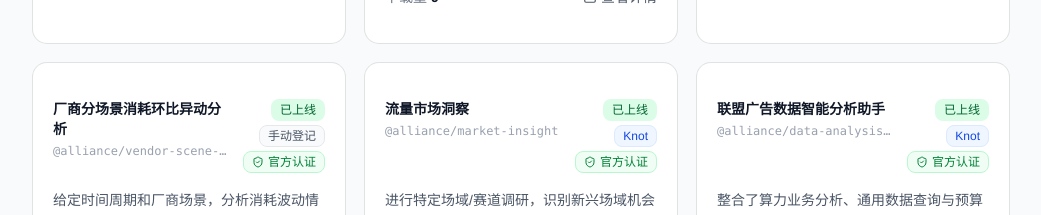
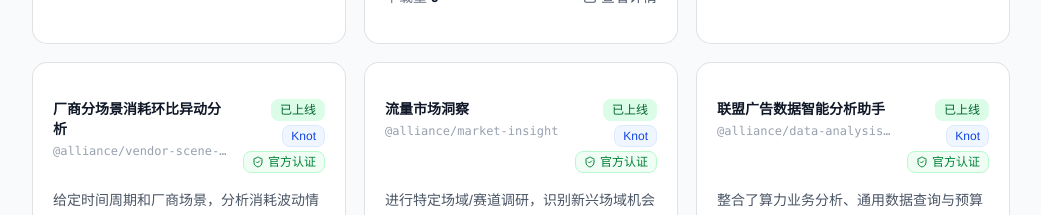
Before and after one commit to francoso/skillhub-portal, a Next.js app: page /skillhub-portal/skills in a window 1280 px wide. Shown: the part 840-1055 px from the top of the page, without its empty margins (239-1280 px from the left). Built offline with nearby package versions, Linux system fonts and the light colour scheme.

Commit message:
fix: hide manual skill source

```diff
--- a/src/app/page.tsx
+++ b/src/app/page.tsx
@@ -611,7 +611,7 @@ function UploadWizard() {
                 <p className="text-xs font-medium text-fuchsia-700">已跳过 AI 评分和埋点注入</p>
                 {registeredAdataclawSkill && (
                   <p className="mt-1 text-xs text-gray-500">
-                    Owner：{registeredAdataclawSkill.owner} · 数据源：manual / 0
+                    Owner：{registeredAdataclawSkill.owner} · 来源：adataclaw 登记
                   </p>
                 )}
                 <a
--- a/src/app/skills/[id]/page.tsx
+++ b/src/app/skills/[id]/page.tsx
@@ -32,13 +32,11 @@ const teamColors: Record<string, string> = {
 const sourceLabels: Record<NonNullable<Skill["source"]>, string> = {
   knot: "Knot",
   adataclaw: "adataclaw",
-  manual: "手动登记",
 };
 
 const sourceStyles: Record<NonNullable<Skill["source"]>, string> = {
   knot: "bg-blue-50 text-blue-700 border-blue-100",
   adataclaw: "bg-fuchsia-50 text-fuchsia-700 border-fuchsia-100",
-  manual: "bg-gray-50 text-gray-600 border-gray-200",
 };
 
 export function generateStaticParams() {
@@ -204,7 +202,7 @@ export default async function SkillDetailPage({
 
   const radarData = getRadarData(skill);
   const stage = getSkillStage(skill.id);
-  const source = skill.source ?? "manual";
+  const source = skill.source ?? "knot";
   const isAdataclaw = source === "adataclaw";
   const primaryUrl = isAdataclaw ? skill.externalUrl ?? ADATACLAW_SKILL_URL : skill.downloadUrl;
 
--- a/src/app/skills/page.tsx
+++ b/src/app/skills/page.tsx
@@ -34,13 +34,11 @@ const domainStyles: Record<SkillDomain, string> = {
 const sourceLabels: Record<NonNullable<Skill["source"]>, string> = {
   knot: "Knot",
   adataclaw: "adataclaw",
-  manual: "手动登记",
 };
 
 const sourceStyles: Record<NonNullable<Skill["source"]>, string> = {
   knot: "bg-blue-50 text-blue-700 border-blue-100",
   adataclaw: "bg-fuchsia-50 text-fuchsia-700 border-fuchsia-100",
-  manual: "bg-gray-50 text-gray-600 border-gray-200",
 };
 
 export default function SkillsPage() {
@@ -183,7 +181,7 @@ export default function SkillsPage() {
 
       <div className="grid grid-cols-1 md:grid-cols-2 xl:grid-cols-3 gap-5">
         {filtered.map((skill) => {
-          const source = skill.source ?? "manual";
+          const source = skill.source ?? "knot";
           const isAdataclaw = source === "adataclaw";
           return (
           <Link key={skill.id} href={`/skills/${skill.id}`}>
--- a/src/lib/data.ts
+++ b/src/lib/data.ts
@@ -81,8 +81,7 @@ export const ADATACLAW_SKILL_URL = "https://adata.woa.com/bi/skill";
 export function resolveSkillSource(skill: Pick<Skill, "source" | "downloadUrl" | "externalUrl">): SkillSource {
   if (skill.source) return skill.source;
   if (skill.externalUrl?.includes("adata.woa.com")) return "adataclaw";
-  if (skill.downloadUrl?.includes("knot.woa.com")) return "knot";
-  return "manual";
+  return "knot";
 }
 
 function platformForSource(source: SkillSource): Skill["platform"] {
--- a/src/lib/types.ts
+++ b/src/lib/types.ts
@@ -7,7 +7,7 @@ export interface SkillMetrics {
   lastSyncAt?: string;
 }
 
-export type SkillSource = "knot" | "adataclaw" | "manual";
+export type SkillSource = "knot" | "adataclaw";
 
 export interface Skill {
   id: string;
@@ -28,7 +28,7 @@ export interface Skill {
   downloadUrl?: string;
   externalUrl?: string;
   source?: SkillSource;
-  platform?: "Knot" | "adataclaw" | "manual";
+  platform?: "Knot" | "adataclaw";
   demoSessionId?: number;
   metrics: SkillMetrics;
   score?: number;
```
